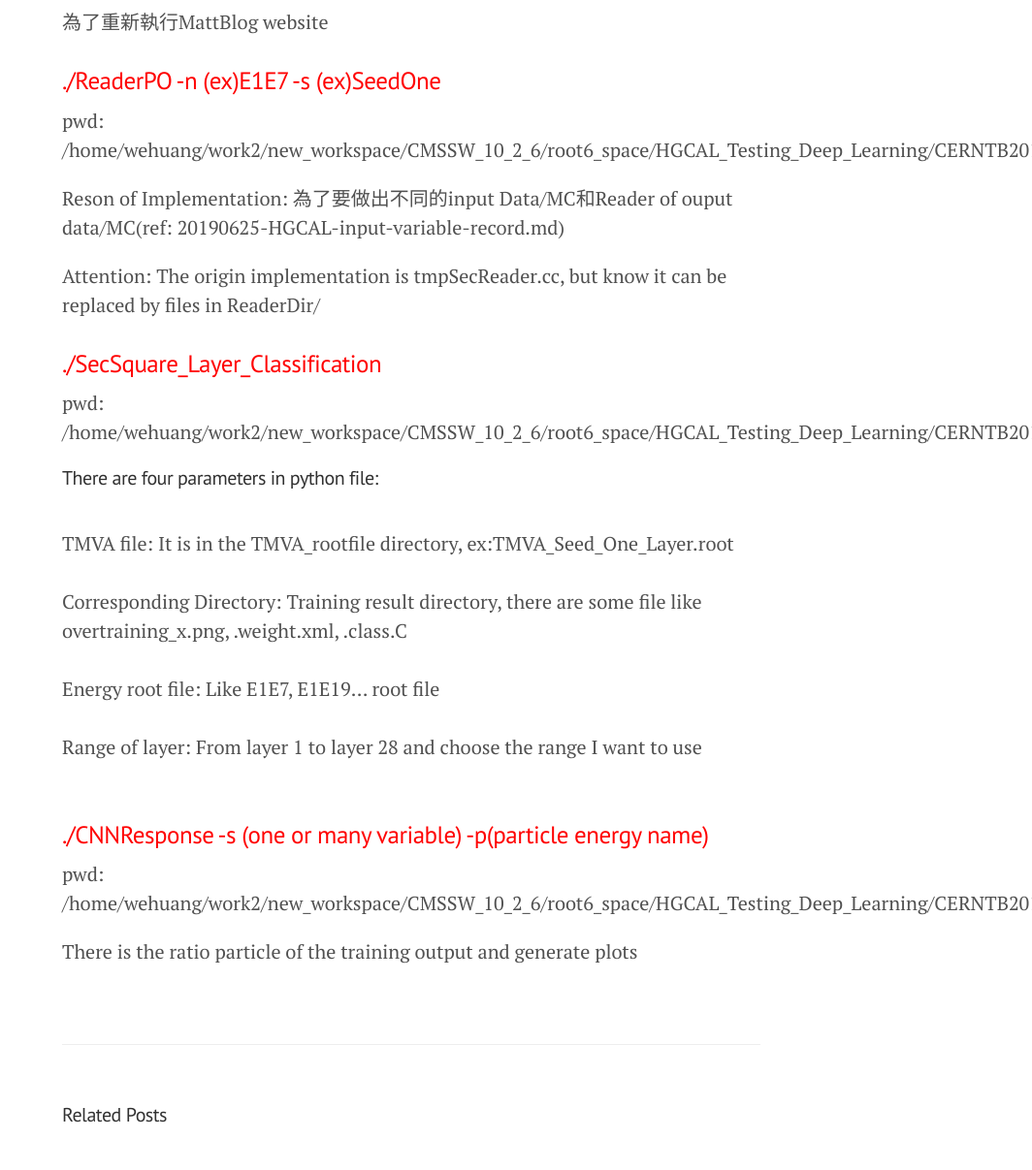
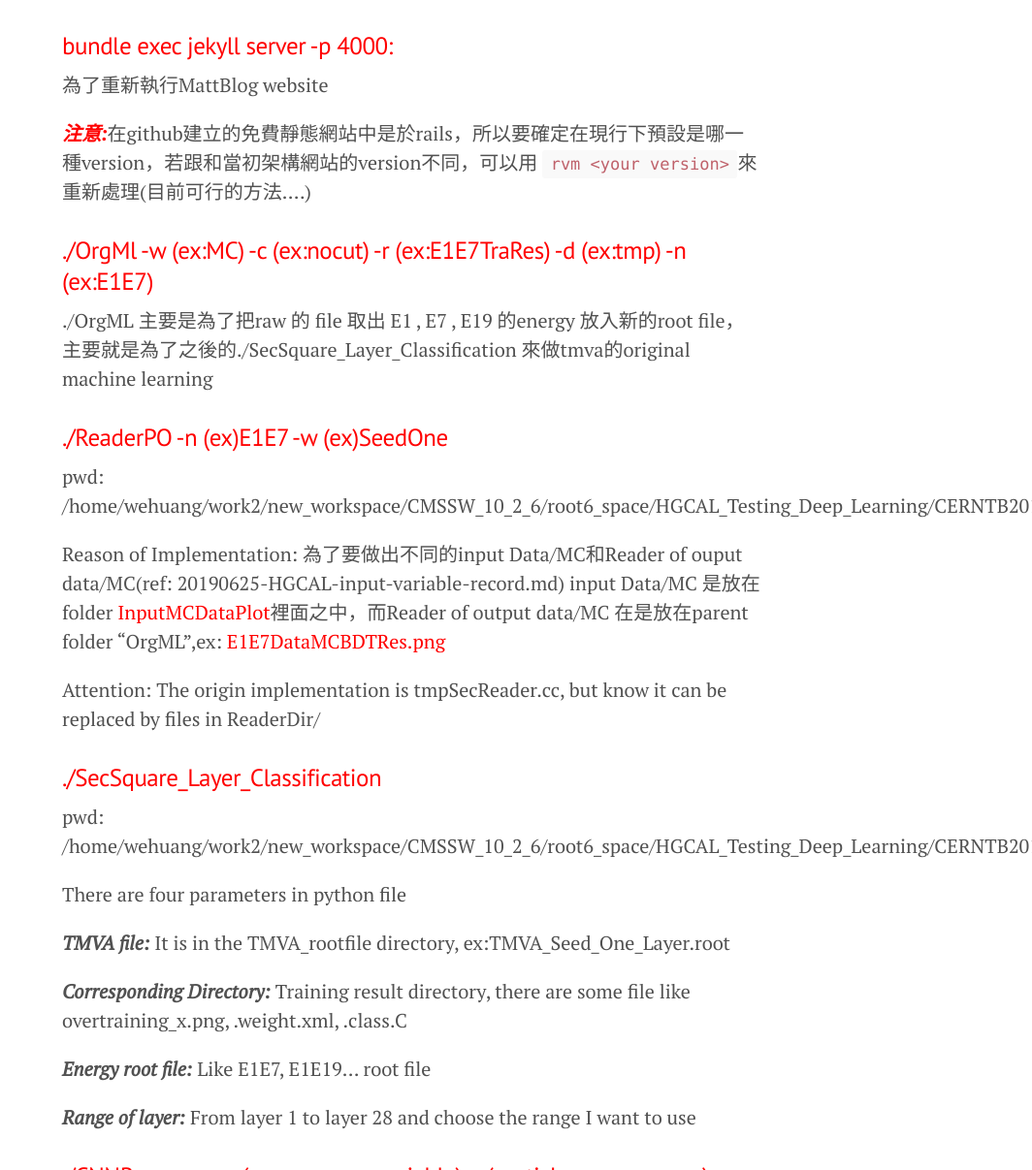
Before and after one commit to wenlianghuang/MattBlog, a Jekyll site: the page built from _posts/2019-07-22-Note-which-Implement-CERN2018.md, in a window 1280 px wide and 1400 px high, scrolled down 300 px. Shown: the part 193-1400 px from the top of the window at 97% size, without its empty margins (216-1280 px from the left). Built offline with Jekyll 4.4.1, drawn with Linux system fonts in a browser that asks for light colours; some of the changed text lies outside the part shown.

Commit message:
20190828 new and modified files commit

```diff
--- a/_includes/head.html
+++ b/_includes/head.html
@@ -26,4 +26,7 @@
 
   <!-- RSS -->
   <link rel="alternate" type="application/rss+xml" title="RSS" href="/atom.xml">
+
+  <!-- JQuery -->
+  <script src="https://ajax.googleapis.com/ajax/libs/jquery/3.4.1/jquery.min.js"></script>
 </head>
--- a/_includes/sidebar.html
+++ b/_includes/sidebar.html
@@ -15,16 +15,26 @@
       <!-- 20190714 -->
 
       <div class="dropbtn">
-
-
+      <!--
+      <script src="https://ajax.googleapis.com/ajax/libs/jquery/3.4.1/jquery.min.js">
+      </script>
+      -->
           <a id="BtnBasic" class="sidebar-nav-item">Basic</a>
       <div id="DropdownBasic" class="dropdown-content">
           <li><a class="sidebar-nav-item" href="{{ site.baseurl }}/">Home</a></li>
           <li><a class="sidebar-nav-item" href="/MattBlog/about.html">About</a></li>
+          <li><a class="sidebar-nav-item" href="/MattBlog/tag/DiaryRecord">Diary</a></li>
       </div>
       </div>
       <script>
-          document.getElementById("BtnBasic").onclick = function(){document.getElementById("DropdownBasic").classList.toggle("show")};
+          $(document).ready(function () {
+              $("#BtnBasic").click(function (e) {
+                  e.preventDefault();
+                  $("#DropdownBasic").slideToggle();
+              });
+          });
+          /**document.getElementById("BtnBasic").onclick = function(){document.getElementById("DropdownBasic").classList.toggle("show")};**/
+
           /**
           function myFucntion(){
               document.getElementById("DropdownBasic").classList.toggle("show");
--- a/_posts/2019-07-22-Note-which-Implement-CERN2018.md
+++ b/_posts/2019-07-22-Note-which-Implement-CERN2018.md
@@ -4,35 +4,41 @@
 tags:
     - "HGCAL"
 ---
-<br/>
+<h2>為了避免太久沒有使用的執行檔和他相對存在的folder，以下有一些有用的執行檔紀錄</h2>
 
 <h3><span style="color:#ff0000">bundle exec jekyll server -p 4000:</span></h3>
 為了重新執行MattBlog website
 
+<span style="font-style:italic;font-weight:bold;color:#ff0000">注意:</span>在github建立的免費靜態網站中是於rails，所以要確定在現行下預設是哪一種version，若跟和當初架構網站的version不同，可以用 `rvm <your version>`來重新處理(目前可行的方法....)
 
-<h3><span style="color:#ff0000">./ReaderPO -n (ex)E1E7 -s (ex)SeedOne</span></h3>
+
+<h3><span style="color:#ff0000">./OrgMl -w (ex:MC) -c (ex:nocut) -r (ex:E1E7TraRes) -d (ex:tmp) -n (ex:E1E7)</span></h3>
+./OrgML 主要是為了把raw 的 file 取出 E1 , E7 , E19 的energy 放入新的root file，主要就是為了之後的./SecSquare_Layer_Classification 來做tmva的original machine learning
+
+<h3><span style="color:#ff0000">./ReaderPO -n (ex)E1E7 -w (ex)SeedOne</span></h3>
 pwd: /home/wehuang/work2/new_workspace/CMSSW_10_2_6/root6_space/HGCAL_Testing_Deep_Learning/CERNTB2018/OrgML/ReaderPODir/
 
-Reson of Implementation: 為了要做出不同的input Data/MC和Reader of ouput data/MC(ref: 20190625-HGCAL-input-variable-record.md)
+Reason of Implementation: 為了要做出不同的input Data/MC和Reader of ouput data/MC(ref: 20190625-HGCAL-input-variable-record.md) input Data/MC 是放在 folder <span style="color:#ff0000">InputMCDataPlot</span>裡面之中，而Reader of output data/MC 在是放在parent folder "OrgML",ex: <span style="color:#ff0000">E1E7DataMCBDTRes.png</span>
 
 Attention: The origin implementation is <span style="#ffff00">tmpSecReader.cc</span>, but know it can be replaced by files in ReaderDir/
+
 
 <h3><span style="color:#ff0000">./SecSquare_Layer_Classification</span></h3>
 
 pwd: /home/wehuang/work2/new_workspace/CMSSW_10_2_6/root6_space/HGCAL_Testing_Deep_Learning/CERNTB2018/OrgML/
 
-<h4>There are four parameters in python file:</h4><br/>
-TMVA file: It is in the TMVA_rootfile directory, ex:TMVA_Seed_One_Layer.root
+There are four parameters in python file
+
+<span style="font-style:italic;font-weight:bold">TMVA file:</span> It is in the TMVA_rootfile directory, ex:TMVA_Seed_One_Layer.root
 <br/>
+
+<span style="font-style:italic;font-weight:bold">Corresponding Directory:</span> Training result directory, there are some file like overtraining_x.png, .weight.xml, .class.C
 <br/>
-Corresponding Directory: Training result directory, there are some file like overtraining_x.png, .weight.xml, .class.C
+
+<span style="font-style:italic;font-weight:bold">Energy root file:</span> Like E1E7, E1E19... root file
 <br/>
-<br/>
-Energy root file: Like E1E7, E1E19... root file
-<br/>
-<br/>
-Range of layer: From layer 1 to layer 28 and choose the range I want to use
-<br/>
+
+<span style="font-style:italic;font-weight:bold">Range of layer:</span> From layer 1 to layer 28 and choose the range I want to use
 <br/>
 
 <h3><span style="color:#ff0000">./CNNResponse -s (one or many variable)  -p(particle energy name)</span></h3>
@@ -40,3 +46,9 @@
 /home/wehuang/work2/new_workspace/CMSSW_10_2_6/root6_space/HGCAL_Testing_Deep_Learning/CERNTB2018/CNNPlotCPP
 
 There is the ratio particle of the training output and generate plots
+
+<h3><span style="color:#ff0000">在 folder ReaderPODir下 ./ReaderPO -n(ex:E1E7) -w(ex:Seedone)</span></h3>
+pwd:
+/home/wehuang/work2/new_workspace/CMSSW_10_2_6/root6_space/HGCAL_Testing_Deep_Learning/CERNTB2018/OrgML/ReaderPODir
+
+有兩種: Whole & Indiv，如果用Whole的話可以直接使用./ReaderPO，若用Indiv的話，請使用python script的PythonScriptReaderPO.py和shell script的ReaderPOShellScript.sh
```
Also changed, not shown: other parts of _includes/sidebar.html (+31 -3 lines), _posts/2019-08-20-Update-to-Heroku-Website-with-Postgresql.md (+4 -0 lines), _posts/2019-08-22-CERNTB2016-totalRecord.md (added, +32 -0 lines), tag/DiaryRecord/index.html (added, +18 -0 lines), 2 other files.
